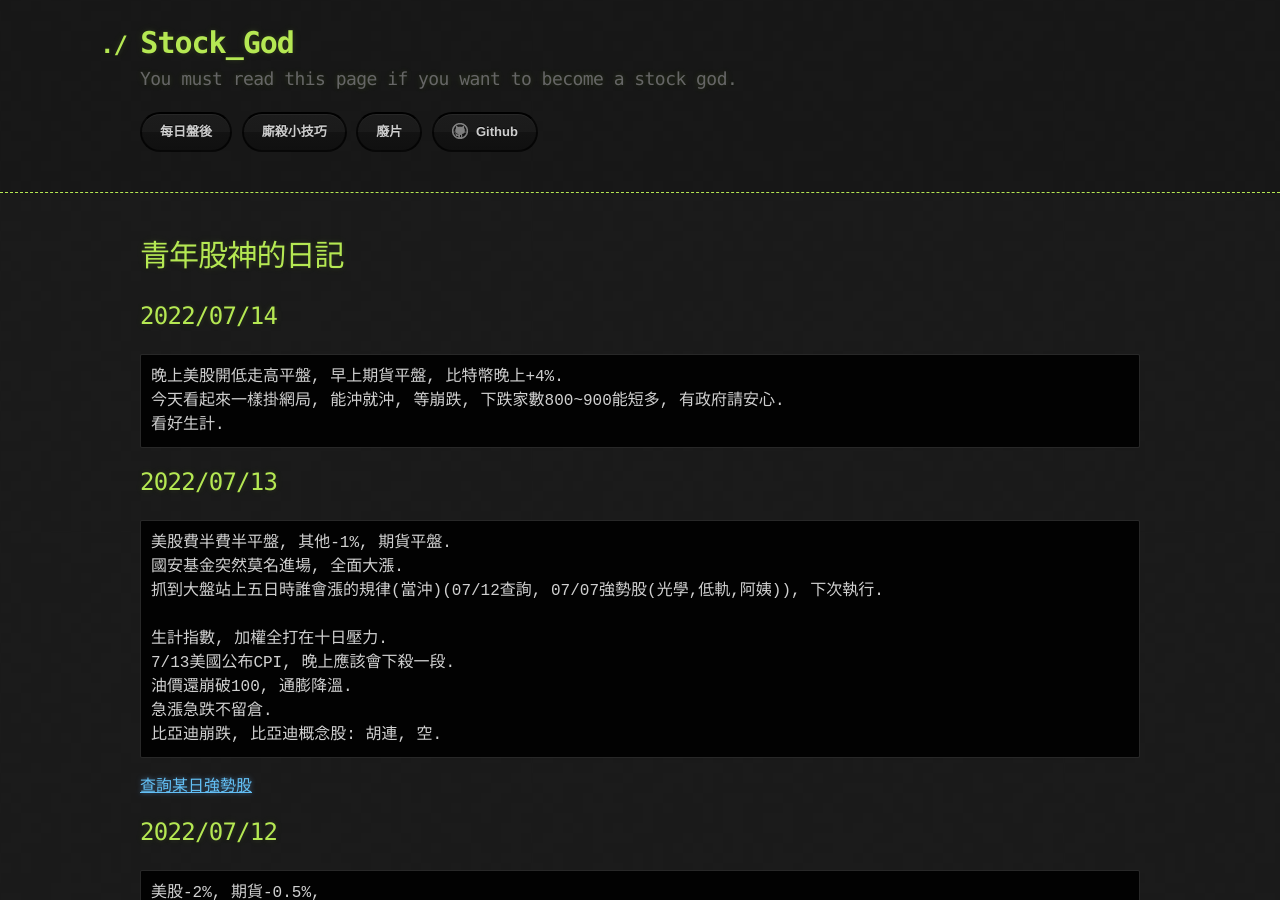
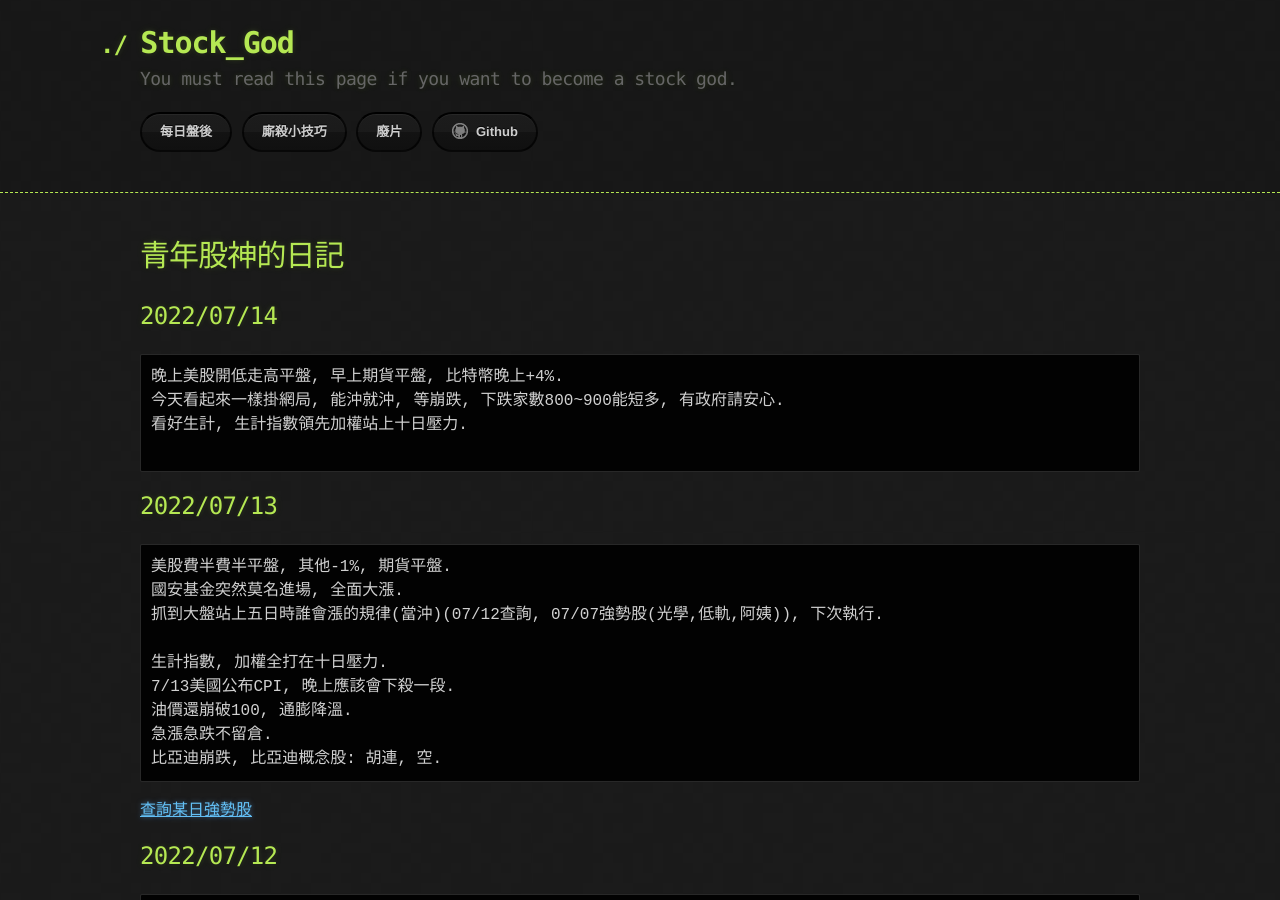
Before and after one commit to lepg5487/Stock_God, a Jekyll site: the page built from index.md, in a window 1280 px wide and 900 px high. Built offline with Jekyll 4.4.1, drawn with Linux system fonts in a browser that asks for light colours; our own code applies the rules of GitHub Pages for plain Markdown files.

Commit message:
Update index.md

````diff
--- a/index.md
+++ b/index.md
@@ -7,7 +7,8 @@ layout: testlayouts
 ```
 晚上美股開低走高平盤, 早上期貨平盤, 比特幣晚上+4%.
 今天看起來一樣掛網局, 能沖就沖, 等崩跌, 下跌家數800~900能短多, 有政府請安心.
-看好生計.
+看好生計, 生計指數領先加權站上十日壓力.
+
 ```
 
 ## 2022/07/13
````
